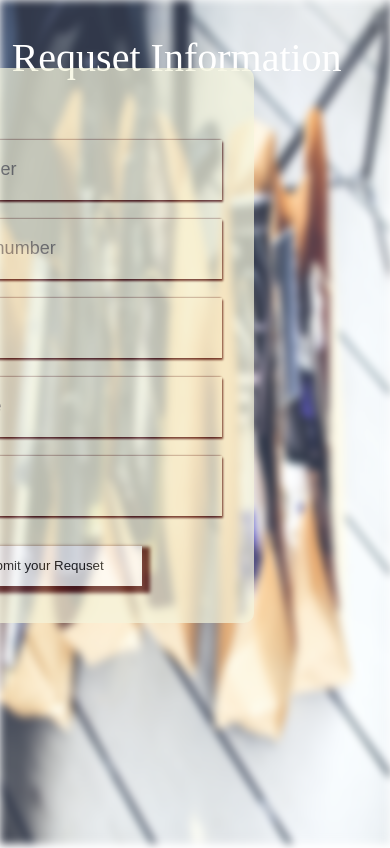
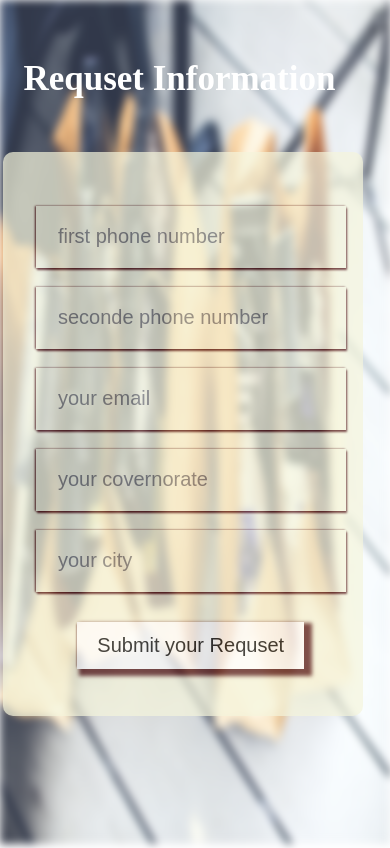
Before and after one commit to ammaralazie/CRM_for_sales_company, a Django app: page /product/address/ in a window 390 px wide. Run offline with Django 3.2, Linux system fonts and the light colour scheme; some libraries are stand-ins or nearby versions.

Commit message:
add mobile address

```diff
--- /dev/null
+++ b/static/css/mobile_address.css
@@ -0,0 +1,69 @@
+@media screen and (max-width:1024px){
+
+    .info_address {
+        top: 15%;
+        right: 10%;
+        width: 80%;
+        height: 74%;
+    }
+
+    input[type=text], input[type=email], input[type=number]{
+        width: 80%;
+        height: 140px;
+        padding: 22px;
+        font-size: 35px;
+    }
+    .title_address {
+        position: absolute;
+        z-index: 2;
+        font-size: 55px;
+        color: #fff;
+        top: 4%;
+        left: 6%;
+    }
+    button[type=submit] {
+        margin-top: 30px;
+        width: 310px;
+        height: 80px;
+        background-color: rgb(255, 255, 255);
+        box-shadow: 5px 4px 4px 3px #4b0b0b, -2px 0px 2px -2px #4b0b0b;
+        cursor: pointer;
+        font-size: 22px;
+    }
+
+    .info_address form {
+        height: 95%;
+    }
+
+}/*end media 1024px */
+
+
+@media screen and (max-width:420px){
+
+    .info_address{
+        top: 18%;
+        right: 7%;
+        width: 360px;
+        height: 564px;
+    }
+
+    input[type=text], input[type=email], input[type=number]{
+        width: 86%;
+        height: 62px;
+        font-size: 20px;
+    }
+    .title_address {
+        position: absolute;
+        z-index: 2;
+        font-size: 35px;
+        top: 7%;
+        left: 6%;
+        font-weight: 900;
+    }
+
+    button[type=submit] {
+        width: 227px;
+        height: 47px;
+        font-size: 20px;
+    }
+}/*end media 1024px */
--- a/template/home_template/address.html
+++ b/template/home_template/address.html
@@ -6,7 +6,7 @@
     <meta name="viewport" content="width=device-width, initial-scale=1.0">
     <link rel="stylesheet" href="https://pro.fontawesome.com/releases/v5.10.0/css/all.css" integrity="sha384-AYmEC3Yw5cVb3ZcuHtOA93w35dYTsvhLPVnYs9eStHfGJvOvKxVfELGroGkvsg+p" crossorigin="anonymous"/>
     <link rel="stylesheet" href="{% static 'css/srtyleaddress.css' %}">
-
+    <link rel="stylesheet" href="{% static 'css/mobile_address.css' %}">
     <title>The Orders</title>
     <link rel="shortcut icon" href="log.ico" type = "image/x-icon">
 </head>
```
